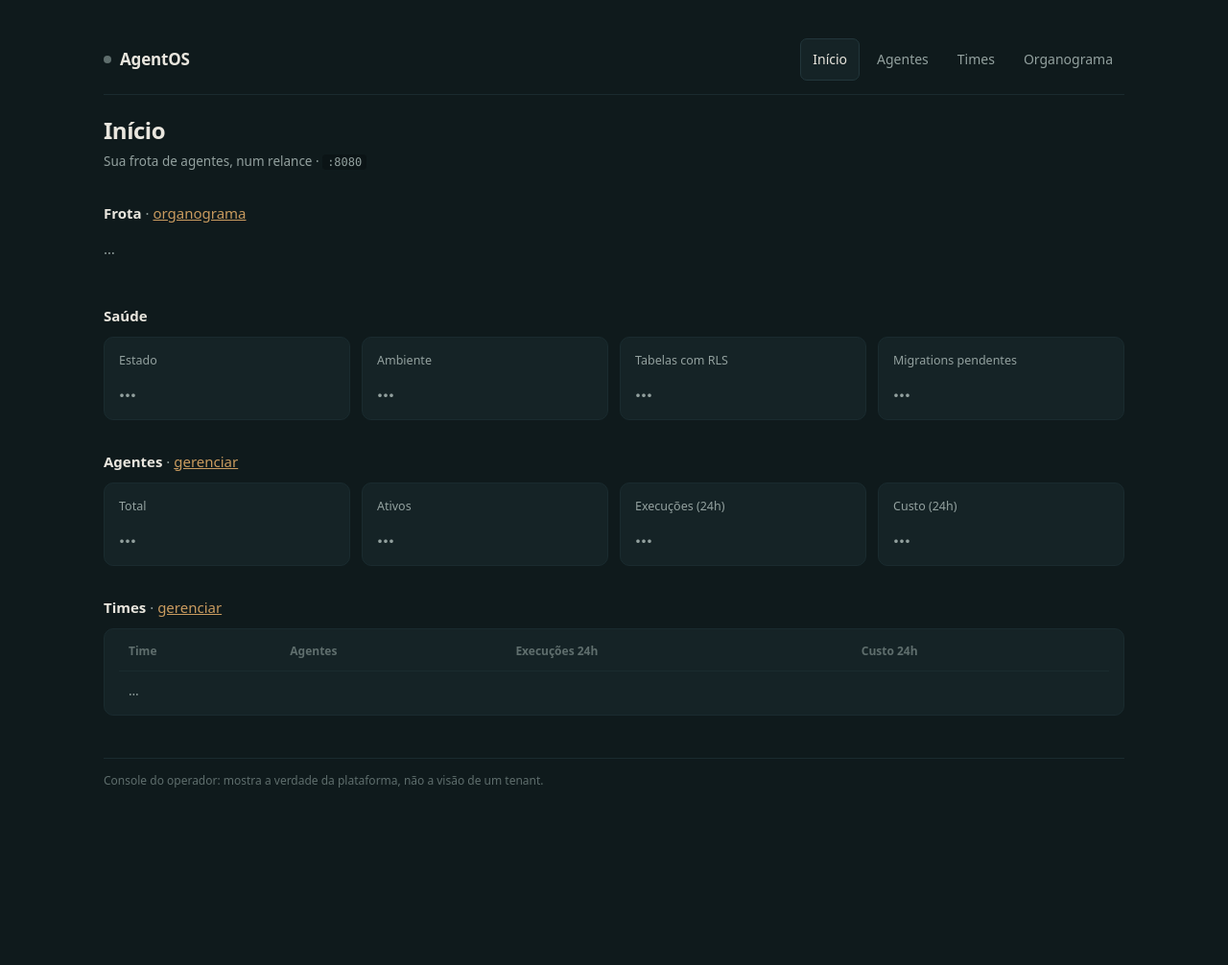
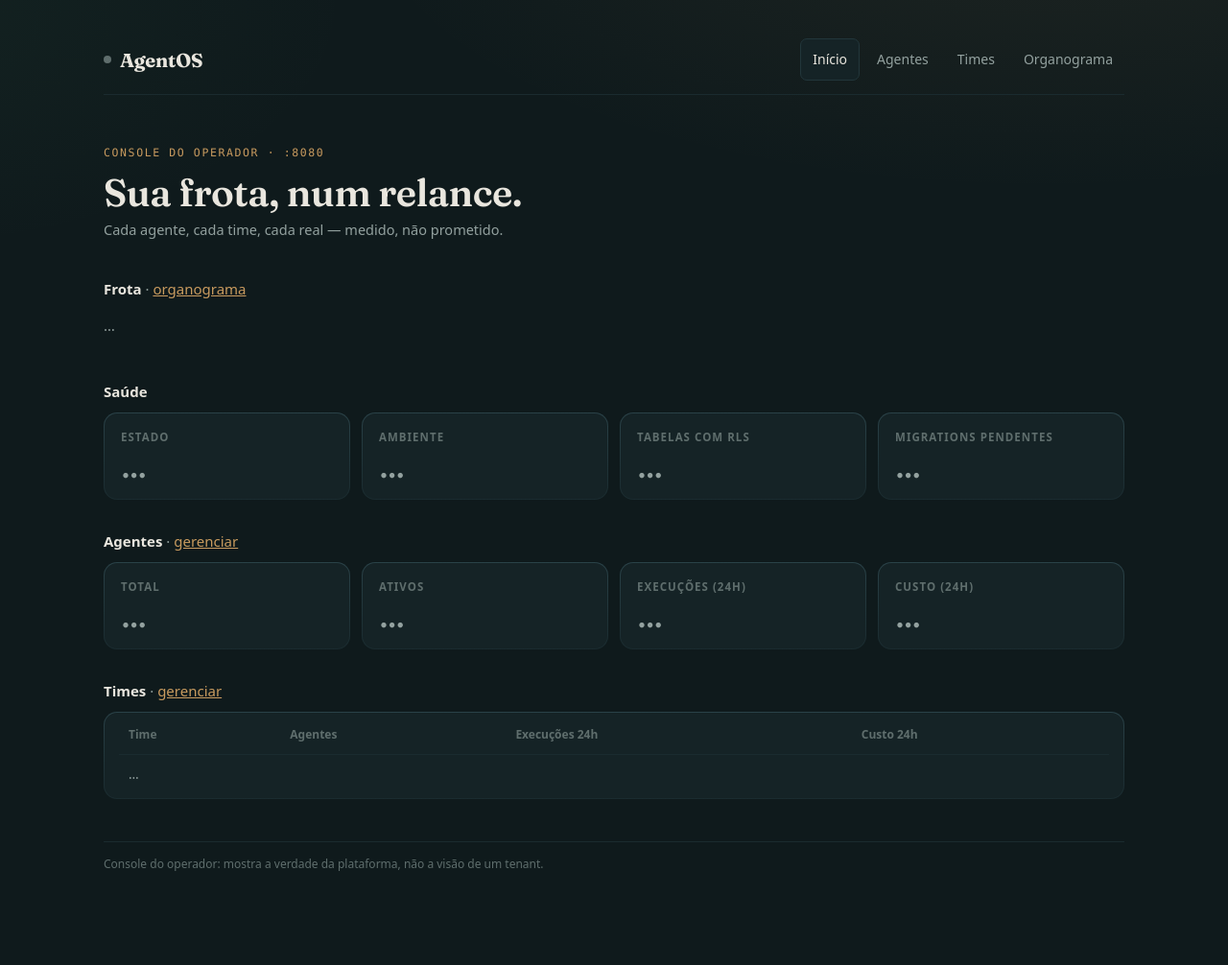
Before and after one commit to pixordigital/agent-os, a FastAPI app: page / in a window 1280 px wide. Shown: the whole page at 96% size. Before the commit the page ends 821 px from the top, so only its background shows below. Run offline with FastAPI, Linux system fonts and the light colour scheme; data that the repository does not hold is empty; parts of the project's set-up code (start-up, migrations or seed data) failed here and were passed over; some libraries are stand-ins or nearby versions.

Commit message:
Restyle do console (skill frontend-design): display serif + herois + hairlines

```diff
--- a/app/templates/agents.html
+++ b/app/templates/agents.html
@@ -1,6 +1,7 @@
 {% extends "layout.html" %}
 {% block title %}AgentOS — Agentes{% endblock %}
 {% block body %}
+<p class="eyebrow">Elenco</p>
 <h1>Agentes</h1>
 <div class="sub">Criar, pausar e acompanhar. Execução chega na onda 2 — até lá, a tabela mostra configuração + o que já foi registrado.</div>
 
--- a/app/templates/dashboard.html
+++ b/app/templates/dashboard.html
@@ -1,8 +1,11 @@
 {% extends "layout.html" %}
 {% block title %}AgentOS — Início{% endblock %}
 {% block body %}
-<h1>Início</h1>
-<div class="sub">Sua frota de agentes, num relance · <code>:{{ port }}</code></div>
+<header class="hero">
+  <p class="eyebrow">Console do operador · :{{ port }}</p>
+  <h1>Sua frota, num relance.</h1>
+  <div class="sub">Cada agente, cada time, cada real — medido, não prometido.</div>
+</header>
 
 <h2>Frota <span class="dim" style="font-weight:400">· <a href="/org">organograma</a></span></h2>
 <div class="fleet" id="fleet">
--- a/app/templates/layout.html
+++ b/app/templates/layout.html
@@ -5,6 +5,10 @@
   <meta name="viewport" content="width=device-width, initial-scale=1, viewport-fit=cover">
   <meta name="theme-color" content="#0F1A1C">
   <title>{% block title %}AgentOS{% endblock %}</title>
+  <link rel="preconnect" href="https://fonts.googleapis.com">
+  <link rel="preconnect" href="https://fonts.gstatic.com" crossorigin>
+  <!-- Display voice only; body stays system so the console works fully offline. -->
+  <link href="https://fonts.googleapis.com/css2?family=Fraunces:opsz,wght@9..144,500;9..144,600;9..144,700&display=swap" rel="stylesheet">
   <script src="https://unpkg.com/htmx.org@1.9.12" defer></script>
   <style>
     /* AgentOS console — mobile-first.
@@ -27,13 +31,22 @@
       --bad: #C05A4D;
       --radius: 10px;
       --radius-sm: 7px;
+      --radius-lg: 14px;
       --tap: 44px;
       --tabbar-h: 64px;
+      --display: "Fraunces", Georgia, "Times New Roman", serif;
+      --mono: ui-monospace, SFMono-Regular, Menlo, Consolas, monospace;
+      --hairline: linear-gradient(180deg, #2A4248, var(--line-soft));
     }
     * { box-sizing: border-box; -webkit-tap-highlight-color: transparent; }
     html { -webkit-text-size-adjust: 100%; }
     body {
-      margin: 0; background: var(--ink); color: var(--bone);
+      margin: 0; color: var(--bone);
+      /* Depth without images: two faint glows over ink, flat color if gradients fail. */
+      background:
+        radial-gradient(1200px 500px at 85% -10%, rgba(201, 155, 95, 0.08), transparent 60%),
+        radial-gradient(900px 480px at -10% 0%, rgba(88, 167, 115, 0.06), transparent 55%),
+        var(--ink);
       font: 15px/1.55 ui-sans-serif, system-ui, -apple-system, "Segoe UI", Roboto, sans-serif;
       font-variant-numeric: tabular-nums;
     }
@@ -44,7 +57,7 @@
     /* Top bar: brand + health on phone; full tabs on desktop. */
     nav.top { display: flex; align-items: center; gap: 6px;
               padding: 4px 0 14px; margin-bottom: 18px; border-bottom: 1px solid var(--line-soft); }
-    nav.top .brand { font-size: 17px; font-weight: 700; letter-spacing: -0.01em;
+    nav.top .brand { font-family: var(--display); font-size: 20px; font-weight: 700; letter-spacing: -0.01em;
                      color: var(--bone); text-decoration: none; margin-right: auto;
                      display: flex; align-items: center; gap: 9px; min-height: var(--tap); }
     .livedot { width: 8px; height: 8px; border-radius: 50%; background: var(--bone-faint); flex: none; }
@@ -70,17 +83,28 @@
     nav.tabbar a.on svg { stroke: var(--brass); }
     nav.tabbar a.create svg { stroke: var(--brass); }
 
-    h1 { font-size: 21px; font-weight: 700; letter-spacing: -0.02em; margin: 0 0 4px; }
-    .sub { color: var(--bone-dim); font-size: 13.5px; }
+    /* Display voice: one serif for headlines + numerals, system for console body. */
+    h1 { font-family: var(--display); font-size: clamp(28px, 4.5vw, 40px); font-weight: 600;
+         letter-spacing: -0.015em; line-height: 1.08; margin: 0 0 6px; text-wrap: balance; }
+    .sub { color: var(--bone-dim); font-size: 13.5px; max-width: 68ch; }
+    .eyebrow { font-family: var(--mono); font-size: 11.5px; letter-spacing: 0.14em;
+               text-transform: uppercase; color: var(--brass); margin: 0 0 10px; }
+    .hero { padding: 26px 0 6px; }
+    .hero .sub { font-size: 14.5px; }
     h2 { font-size: 15px; font-weight: 650; color: var(--bone); margin: 32px 0 10px; }
     h2 .dim { font-weight: 400; }
 
     .row { display: flex; gap: 8px; flex-wrap: wrap; align-items: center; }
-    .card { border: 1px solid var(--line-soft); border-radius: var(--radius);
-            padding: 14px 15px; background: var(--ink-raised); }
+    /* Gradient hairline: light catches the top edge so stacked cards separate. */
+    .card { border: 1px solid transparent; border-radius: var(--radius-lg);
+            padding: 16px 17px;
+            background: linear-gradient(var(--ink-raised), var(--ink-raised)) padding-box,
+                        var(--hairline) border-box; }
     .grid { display: grid; grid-template-columns: repeat(2, 1fr); gap: 10px; }
-    .k { color: var(--bone-dim); font-size: 12.5px; margin-bottom: 5px; }
-    .v { font-size: 21px; font-weight: 650; letter-spacing: -0.01em; font-variant-numeric: tabular-nums; }
+    .k { color: var(--bone-faint); font-size: 11.5px; font-weight: 600; letter-spacing: 0.09em;
+         text-transform: uppercase; margin-bottom: 6px; }
+    .v { font-family: var(--display); font-size: 30px; font-weight: 600; letter-spacing: -0.01em;
+         font-variant-numeric: tabular-nums; line-height: 1.1; }
     .pill { display: inline-block; font-size: 12px;
             border: 1px solid var(--line); border-radius: 99px; padding: 3px 10px;
             color: var(--bone-dim); }
@@ -131,15 +155,19 @@
              scrollbar-width: none; }
     .fleet::-webkit-scrollbar { display: none; }
     .chip { flex: 0 0 auto; scroll-snap-align: start; display: flex; align-items: center; gap: 9px;
-            border: 1px solid var(--line-soft); background: var(--ink-raised);
-            border-radius: 99px; padding: 9px 15px 9px 11px; text-decoration: none; color: var(--bone);
+            border: 1px solid var(--line);
+            background: linear-gradient(180deg, rgba(233, 230, 222, 0.05), rgba(233, 230, 222, 0) 55%),
+                        var(--ink-raised);
+            border-radius: 99px; padding: 9px 16px 9px 11px; text-decoration: none; color: var(--bone);
             font-size: 13px; font-weight: 550; min-height: var(--tap); }
+    .chip:hover { border-color: var(--brass-deep); }
     .chip small { color: var(--bone-faint); font-weight: 400; }
     .dot { width: 9px; height: 9px; border-radius: 50%; background: var(--bone-faint); flex: none; }
     .dot.ok { background: var(--ok); }
     .dot.warn { background: var(--warn); }
     .dot.bad { background: var(--bad); }
-    .dot.run { background: var(--brass); animation: pulse 1.6s ease-in-out infinite; }
+    .dot.run { background: var(--brass); box-shadow: 0 0 8px rgba(201, 155, 95, 0.9);
+                animation: pulse 1.6s ease-in-out infinite; }
     @keyframes pulse { 50% { opacity: .35; } }
 
     .foot { margin-top: 44px; padding-top: 14px; border-top: 1px solid var(--line-soft);
@@ -163,7 +191,7 @@
     /* 1000px: two columns, top tabs, no tab bar. */
     @media (min-width: 1000px) {
       .wrap { padding: 36px 28px 96px; }
-      h1 { font-size: 24px; }
+      .hero { padding: 34px 0 8px; }
       nav.top a.tab { display: inline-flex; align-items: center; min-height: var(--tap);
                       color: var(--bone-dim); text-decoration: none; font-size: 14px;
                       padding: 6px 12px; border-radius: var(--radius-sm); }
--- a/app/templates/org.html
+++ b/app/templates/org.html
@@ -1,6 +1,7 @@
 {% extends "layout.html" %}
 {% block title %}AgentOS — Organograma{% endblock %}
 {% block body %}
+<p class="eyebrow">Hierarquia</p>
 <h1>Organograma</h1>
 <div class="sub">{{ agent_count }} agente(s) · atualiza a cada 10s · push em tempo real chega com o Realtime na onda 2</div>
 
--- a/app/templates/teams.html
+++ b/app/templates/teams.html
@@ -1,6 +1,7 @@
 {% extends "layout.html" %}
 {% block title %}AgentOS — Times{% endblock %}
 {% block body %}
+<p class="eyebrow">Estrutura</p>
 <h1>Times</h1>
 <div class="sub">Cada time vira um manager + agentes na onda 2. Hoje: estrutura + custo e execução por time.</div>
 
```
